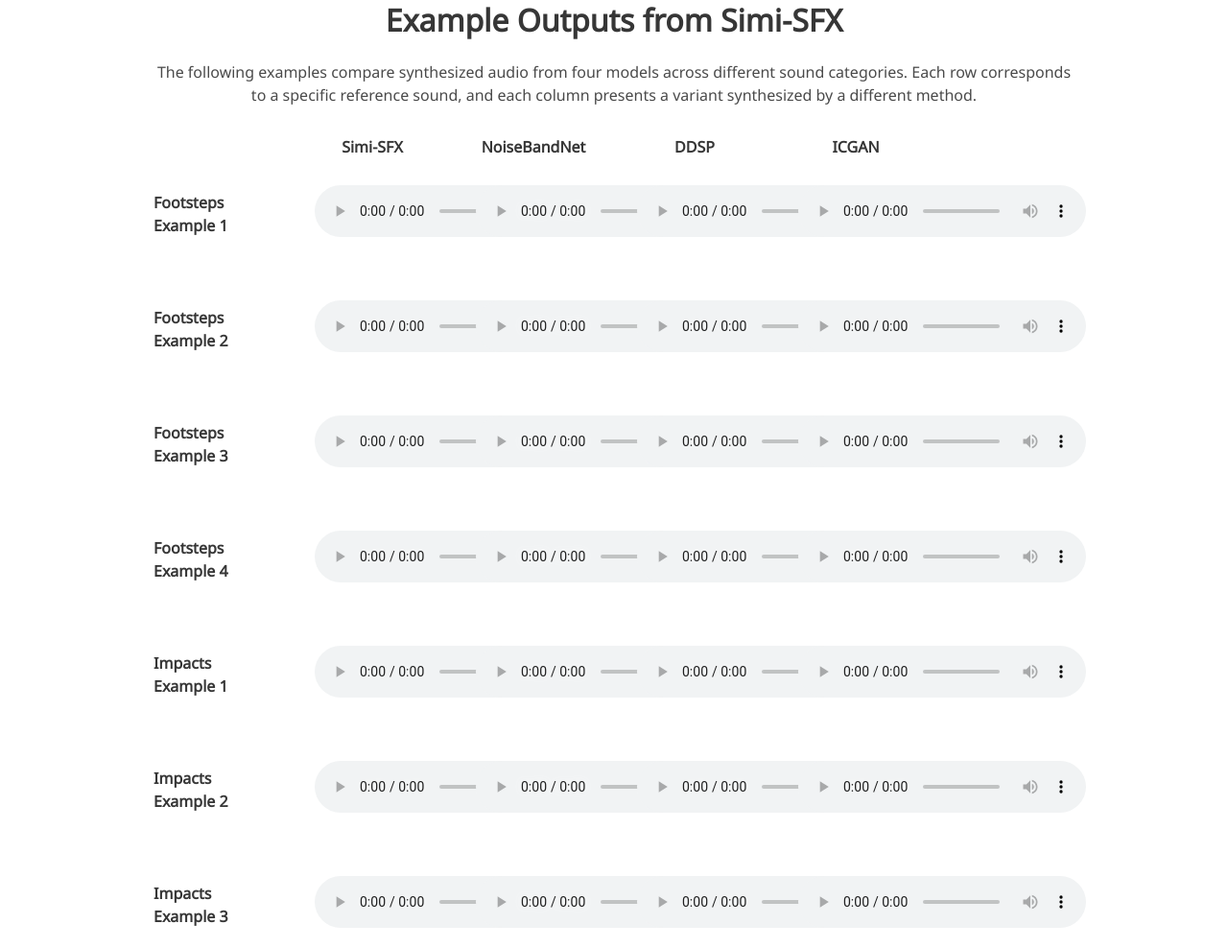
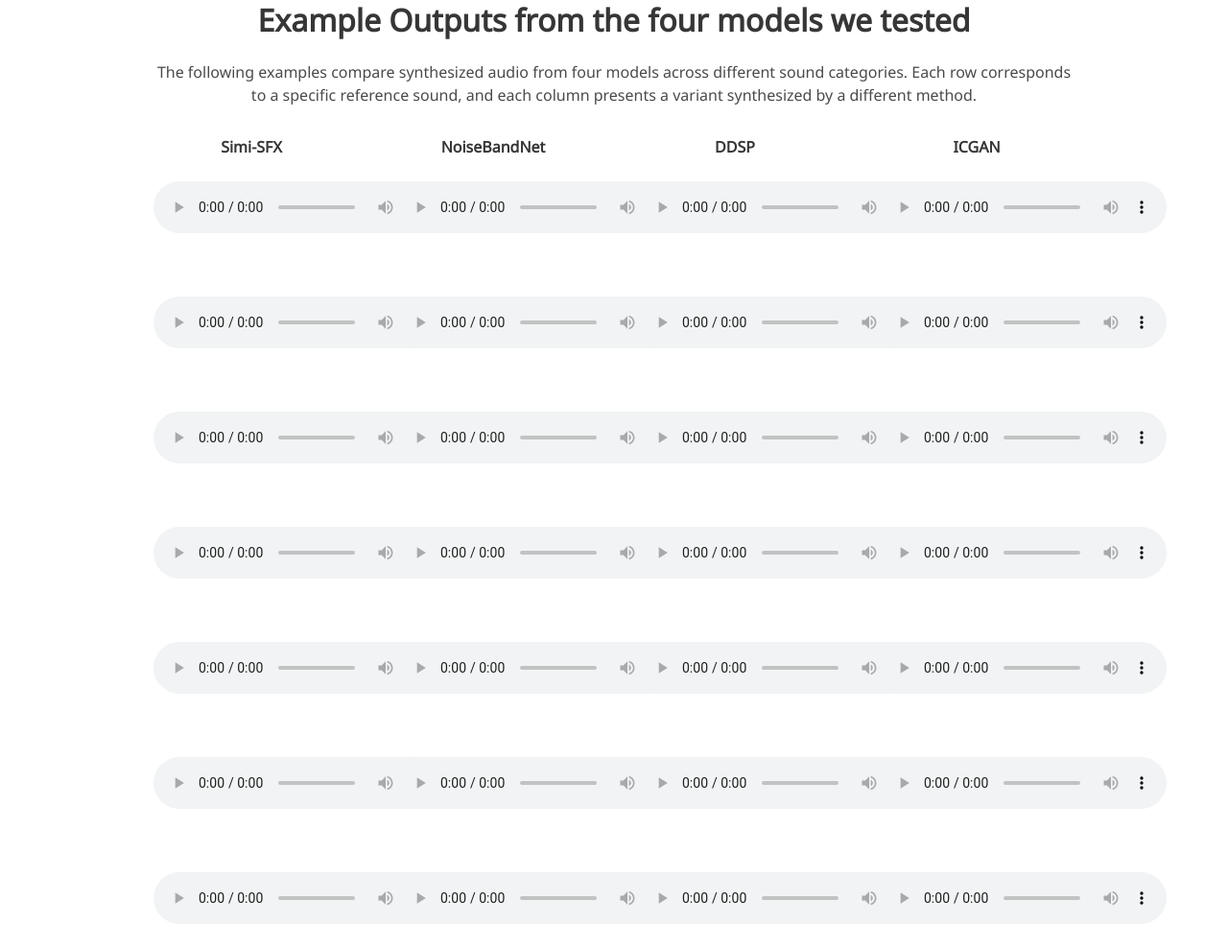
Before and after one commit to Reinliu/Simi-SFX, a plain HTML site: page index.html in a window 1280 px wide. Shown: the part 5896-6884 px from the top of the page at 96% size. Drawn offline with nearby package versions, Linux system fonts and the light colour scheme; some icons are missing; a web font is replaced by a local one.

Commit message:
Update index.html

```diff
--- a/index.html
+++ b/index.html
@@ -295,146 +295,188 @@
 
   <!-- More rows can be added below following the same structure -->
 </div>
+
 <!-- Model Comparison Table -->
 <section class="section">
   <div class="container is-max-desktop">
-    <h2 class="title has-text-centered">Example Outputs from Simi-SFX</h2>
+    <h2 class="title has-text-centered">Example Outputs from the four models we tested</h2>
     <p class="has-text-centered" style="margin-bottom: 30px;">
       The following examples compare synthesized audio from four models across different sound categories. Each row corresponds
       to a specific reference sound, and each column presents a variant synthesized by a different method.
     </p>
 
-    <!-- Top Row: Model Names (leave space for row titles) -->
-    <div class="columns is-vcentered is-variable is-6" style="margin-bottom: 1rem;">
-      <div class="column is-2"></div>
-      <div class="column is-2 has-text-centered"><strong>Simi-SFX</strong></div>
-      <div class="column is-2 has-text-centered"><strong>NoiseBandNet</strong></div>
-      <div class="column is-2 has-text-centered"><strong>DDSP</strong></div>
-      <div class="column is-2 has-text-centered"><strong>ICGAN</strong></div>
+    <!-- Top Row: Model Names -->
+    <div class="columns is-vcentered is-centered is-variable is-6">
+      <div class="column is-3 has-text-centered"><strong>Simi-SFX</strong></div>
+      <div class="column is-3 has-text-centered"><strong>NoiseBandNet</strong></div>
+      <div class="column is-3 has-text-centered"><strong>DDSP</strong></div>
+      <div class="column is-3 has-text-centered"><strong>ICGAN</strong></div>
     </div>
 
-    <!-- Example Row 1 -->
-    <div class="columns is-vcentered is-variable is-6" style="margin-bottom: 3rem;">
-      <div class="column is-2"><strong>Footsteps Example 1</strong></div>
-      <div class="column is-2 has-text-centered">
-        <audio controls><source src="sounds/Footsteps/simi-0340.wav" type="audio/wav"></audio>
+    <!-- Audio Rows -->
+    <div class="columns is-vcentered is-centered is-variable is-6" style="margin-bottom: 3rem;">
+      <div class="column is-3 has-text-centered">
+        <audio controls>
+          <source src="sounds/Footsteps/simi-0340.wav" type="audio/wav">
+        </audio>
       </div>
-      <div class="column is-2 has-text-centered">
-        <audio controls><source src="sounds/Footsteps/noise-0340.wav" type="audio/wav"></audio>
+      <div class="column is-3 has-text-centered">
+        <audio controls>
+          <source src="sounds/Footsteps/noise-0340.wav" type="audio/wav">
+        </audio>
       </div>
-      <div class="column is-2 has-text-centered">
-        <audio controls><source src="sounds/Footsteps/ddsp-0340.wav" type="audio/wav"></audio>
+      <div class="column is-3 has-text-centered">
+        <audio controls>
+          <source src="sounds/Footsteps/ddsp-0340.wav" type="audio/wav">
+        </audio>
       </div>
-      <div class="column is-2 has-text-centered">
-        <audio controls><source src="sounds/Footsteps/icgan-0340.wav" type="audio/wav"></audio>
+      <div class="column is-3 has-text-centered">
+        <audio controls>
+          <source src="sounds/Footsteps/icgan-0340.wav" type="audio/wav">
+        </audio>
       </div>
     </div>
 
-    <!-- Example Row 2 -->
-    <div class="columns is-vcentered is-variable is-6" style="margin-bottom: 3rem;">
-      <div class="column is-2"><strong>Footsteps Example 2</strong></div>
-      <div class="column is-2 has-text-centered">
-        <audio controls><source src="sounds/Footsteps/simi-0629.wav" type="audio/wav"></audio>
+    <div class="columns is-vcentered is-centered is-variable is-6" style="margin-bottom: 3rem;">
+      <div class="column is-3 has-text-centered">
+        <audio controls>
+          <source src="sounds/Footsteps/simi-0629.wav" type="audio/wav">
+        </audio>
       </div>
-      <div class="column is-2 has-text-centered">
-        <audio controls><source src="sounds/Footsteps/noise-0629.wav" type="audio/wav"></audio>
+      <div class="column is-3 has-text-centered">
+        <audio controls>
+          <source src="sounds/Footsteps/noise-0629.wav" type="audio/wav">
+        </audio>
       </div>
-      <div class="column is-2 has-text-centered">
-        <audio controls><source src="sounds/Footsteps/ddsp-0629.wav" type="audio/wav"></audio>
+      <div class="column is-3 has-text-centered">
+        <audio controls>
+          <source src="sounds/Footsteps/ddsp-0629.wav" type="audio/wav">
+        </audio>
       </div>
-      <div class="column is-2 has-text-centered">
-        <audio controls><source src="sounds/Footsteps/icgan-0629.wav" type="audio/wav"></audio>
+      <div class="column is-3 has-text-centered">
+        <audio controls>
+          <source src="sounds/Footsteps/icgan-0629.wav" type="audio/wav">
+        </audio>
       </div>
     </div>
 
-    <!-- Example Row 3 -->
-    <div class="columns is-vcentered is-variable is-6" style="margin-bottom: 3rem;">
-      <div class="column is-2"><strong>Footsteps Example 3</strong></div>
-      <div class="column is-2 has-text-centered">
-        <audio controls><source src="sounds/Footsteps/simi-0636.wav" type="audio/wav"></audio>
+    <div class="columns is-vcentered is-centered is-variable is-6" style="margin-bottom: 3rem;">
+      <div class="column is-3 has-text-centered">
+        <audio controls>
+          <source src="sounds/Footsteps/simi-0636.wav" type="audio/wav">
+        </audio>
       </div>
-      <div class="column is-2 has-text-centered">
-        <audio controls><source src="sounds/Footsteps/noise-0636.wav" type="audio/wav"></audio>
+      <div class="column is-3 has-text-centered">
+        <audio controls>
+          <source src="sounds/Footsteps/noise-0636.wav" type="audio/wav">
+        </audio>
       </div>
-      <div class="column is-2 has-text-centered">
-        <audio controls><source src="sounds/Footsteps/ddsp-0636.wav" type="audio/wav"></audio>
+      <div class="column is-3 has-text-centered">
+        <audio controls>
+          <source src="sounds/Footsteps/ddsp-0636.wav" type="audio/wav">
+        </audio>
       </div>
-      <div class="column is-2 has-text-centered">
-        <audio controls><source src="sounds/Footsteps/icgan-0636.wav" type="audio/wav"></audio>
+      <div class="column is-3 has-text-centered">
+        <audio controls>
+          <source src="sounds/Footsteps/icgan-0636.wav" type="audio/wav">
+        </audio>
       </div>
     </div>
 
-    <!-- Example Row 4 -->
-    <div class="columns is-vcentered is-variable is-6" style="margin-bottom: 3rem;">
-      <div class="column is-2"><strong>Footsteps Example 4</strong></div>
-      <div class="column is-2 has-text-centered">
-        <audio controls><source src="sounds/Footsteps/simi-0334.wav" type="audio/wav"></audio>
+    <div class="columns is-vcentered is-centered is-variable is-6" style="margin-bottom: 3rem;">
+      <div class="column is-3 has-text-centered">
+        <audio controls>
+          <source src="sounds/Footsteps/simi-0334.wav" type="audio/wav">
+        </audio>
       </div>
-      <div class="column is-2 has-text-centered">
-        <audio controls><source src="sounds/Footsteps/noise-0334.wav" type="audio/wav"></audio>
+      <div class="column is-3 has-text-centered">
+        <audio controls>
+          <source src="sounds/Footsteps/noise-0334.wav" type="audio/wav">
+        </audio>
       </div>
-      <div class="column is-2 has-text-centered">
-        <audio controls><source src="sounds/Footsteps/ddsp-0334.wav" type="audio/wav"></audio>
+      <div class="column is-3 has-text-centered">
+        <audio controls>
+          <source src="sounds/Footsteps/ddsp-0334.wav" type="audio/wav">
+        </audio>
       </div>
-      <div class="column is-2 has-text-centered">
-        <audio controls><source src="sounds/Footsteps/icgan-0334.wav" type="audio/wav"></audio>
+      <div class="column is-3 has-text-centered">
+        <audio controls>
+          <source src="sounds/Footsteps/icgan-0334.wav" type="audio/wav">
+        </audio>
       </div>
     </div>
 
-    <!-- Example Row 5 -->
-    <div class="columns is-vcentered is-variable is-6" style="margin-bottom: 3rem;">
-      <div class="column is-2"><strong>Impacts Example 1</strong></div>
-      <div class="column is-2 has-text-centered">
-        <audio controls><source src="sounds/Impacts/simi-0140.wav" type="audio/wav"></audio>
+    <div class="columns is-vcentered is-centered is-variable is-6" style="margin-bottom: 3rem;">
+      <div class="column is-3 has-text-centered">
+        <audio controls>
+          <source src="sounds/Impacts/simi-0140.wav" type="audio/wav">
+        </audio>
       </div>
-      <div class="column is-2 has-text-centered">
-        <audio controls><source src="sounds/Impacts/noise-0140.wav" type="audio/wav"></audio>
+      <div class="column is-3 has-text-centered">
+        <audio controls>
+          <source src="sounds/Impacts/noise-0140.wav" type="audio/wav">
+        </audio>
       </div>
-      <div class="column is-2 has-text-centered">
-        <audio controls><source src="sounds/Impacts/ddsp-0140.wav" type="audio/wav"></audio>
+      <div class="column is-3 has-text-centered">
+        <audio controls>
+          <source src="sounds/Impacts/ddsp-0140.wav" type="audio/wav">
+        </audio>
       </div>
-      <div class="column is-2 has-text-centered">
-        <audio controls><source src="sounds/Impacts/icgan-0140.wav" type="audio/wav"></audio>
+      <div class="column is-3 has-text-centered">
+        <audio controls>
+          <source src="sounds/Impacts/icgan-0140.wav" type="audio/wav">
+        </audio>
       </div>
     </div>
 
-    <!-- Example Row 6 -->
-    <div class="columns is-vcentered is-variable is-6" style="margin-bottom: 3rem;">
-      <div class="column is-2"><strong>Impacts Example 2</strong></div>
-      <div class="column is-2 has-text-centered">
-        <audio controls><source src="sounds/Impacts/simi-1112.wav" type="audio/wav"></audio>
+    <div class="columns is-vcentered is-centered is-variable is-6" style="margin-bottom: 3rem;">
+      <div class="column is-3 has-text-centered">
+        <audio controls>
+          <source src="sounds/Impacts/simi-1112.wav" type="audio/wav">
+        </audio>
       </div>
-      <div class="column is-2 has-text-centered">
-        <audio controls><source src="sounds/Impacts/noise-1112.wav" type="audio/wav"></audio>
+      <div class="column is-3 has-text-centered">
+        <audio controls>
+          <source src="sounds/Impacts/noise-1112.wav" type="audio/wav">
+        </audio>
       </div>
-      <div class="column is-2 has-text-centered">
-        <audio controls><source src="sounds/Impacts/ddsp-1112.wav" type="audio/wav"></audio>
+      <div class="column is-3 has-text-centered">
+        <audio controls>
+          <source src="sounds/Impacts/ddsp-1112.wav" type="audio/wav">
+        </audio>
       </div>
-      <div class="column is-2 has-text-centered">
-        <audio controls><source src="sounds/Impacts/icgan-1112.wav" type="audio/wav"></audio>
+      <div class="column is-3 has-text-centered">
+        <audio controls>
+          <source src="sounds/Impacts/icgan-1112.wav" type="audio/wav">
+        </audio>
       </div>
     </div>
 
-    <!-- Example Row 7 -->
-    <div class="columns is-vcentered is-variable is-6" style="margin-bottom: 3rem;">
-      <div class="column is-2"><strong>Impacts Example 3</strong></div>
-      <div class="column is-2 has-text-centered">
-        <audio controls><source src="sounds/Impacts/simi-1127.wav" type="audio/wav"></audio>
+    <div class="columns is-vcentered is-centered is-variable is-6" style="margin-bottom: 3rem;">
+      <div class="column is-3 has-text-centered">
+        <audio controls>
+          <source src="sounds/Impacts/simi-1127.wav" type="audio/wav">
+        </audio>
       </div>
-      <div class="column is-2 has-text-centered">
-        <audio controls><source src="sounds/Impacts/noise-1127.wav" type="audio/wav"></audio>
+      <div class="column is-3 has-text-centered">
+        <audio controls>
+          <source src="sounds/Impacts/noise-1127.wav" type="audio/wav">
+        </audio>
       </div>
-      <div class="column is-2 has-text-centered">
-        <audio controls><source src="sounds/Impacts/ddsp-1127.wav" type="audio/wav"></audio>
+      <div class="column is-3 has-text-centered">
+        <audio controls>
+          <source src="sounds/Impacts/ddsp-1127.wav" type="audio/wav">
+        </audio>
       </div>
-      <div class="column is-2 has-text-centered">
-        <audio controls><source src="sounds/Impacts/icgan-1127.wav" type="audio/wav"></audio>
+      <div class="column is-3 has-text-centered">
+        <audio controls>
+          <source src="sounds/Impacts/icgan-1127.wav" type="audio/wav">
+        </audio>
       </div>
     </div>
 
   </div>
 </section>
-
 
 
 
```
